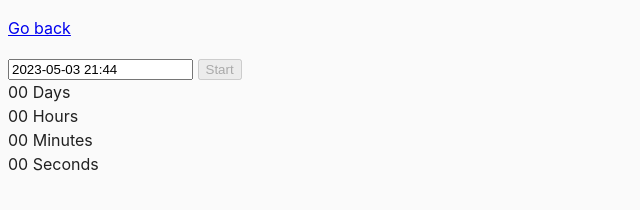
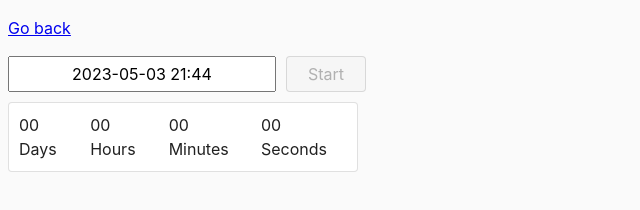
Before and after one commit to vladislav-slobodenjuk/goit-fs78-js-hw-09, a website built with Parcel: page src/02-timer.html in a window 1280 px wide. Shown: the whole page, without its empty margins (0-640 px from the left). Built offline with nearby package versions, Linux system fonts and the light colour scheme.

Commit message:
task-02: notifications and refactor

```diff
--- a/package.json
+++ b/package.json
@@ -19,7 +19,8 @@
   },
   "dependencies": {
     "flatpickr": "^4.6.13",
-    "modern-normalize": "^1.1.0"
+    "modern-normalize": "^1.1.0",
+    "notiflix": "^3.2.6"
   },
   "devDependencies": {
     "@parcel/transformer-sass": "^2.6.0",
--- a/src/02-timer.html
+++ b/src/02-timer.html
@@ -5,13 +5,14 @@
     <meta name="viewport" content="width=device-width, initial-scale=1.0" />
     <title>Countdown timer</title>
     <link rel="stylesheet" href="css/common.css" />
+    <link rel="stylesheet" href="css/02-timer.css" />
   </head>
   <body>
     <p><a href="index.html">Go back</a></p>
-
-    <input type="text" id="datetime-picker" />
-    <button type="button" data-start>Start</button>
-
+    <div class="controls">
+      <input type="text" id="datetime-picker" />
+      <button type="button" data-start>Start</button>
+    </div>
     <div class="timer">
       <div class="field">
         <span class="value" data-days>00</span>
--- /dev/null
+++ b/src/css/02-timer.css
@@ -0,0 +1,32 @@
+.timer {
+  display: flex;
+  justify-content: center;
+  gap: 12px;
+  max-width: 350px;
+  padding: 10px;
+  background-color: #fff;
+  border: 1px solid rgba(0, 0, 0, 0.12);
+  border-radius: 4px;
+}
+
+.controls {
+  display: flex;
+  gap: 10px;
+  margin-bottom: 10px;
+}
+
+button {
+  padding: 4px 8px;
+  min-width: 80px;
+  border: 1px solid rgba(0, 0, 0, 0.12);
+  border-radius: 4px;
+
+  font: inherit;
+  cursor: pointer;
+}
+
+input {
+  padding: 4px 8px;
+  font: inherit;
+  text-align: center;
+}
--- a/src/js/02-timer.js
+++ b/src/js/02-timer.js
@@ -1,12 +1,16 @@
 import flatpickr from 'flatpickr';
+import { Notify } from 'notiflix/build/notiflix-notify-aio';
 import 'flatpickr/dist/flatpickr.min.css';
 
-const inputEl = document.getElementById('datetime-picker');
-const startBtn = document.querySelector('[data-start]');
-const daysEl = document.querySelector('.value[data-days]');
-const hoursEl = document.querySelector('.value[data-hours]');
-const minutesEl = document.querySelector('.value[data-minutes]');
-const secondsEl = document.querySelector('.value[data-seconds]');
+const refs = {
+  inputEl: document.getElementById('datetime-picker'),
+  startBtn: document.querySelector('[data-start]'),
+  daysEl: document.querySelector('.value[data-days]'),
+  hoursEl: document.querySelector('.value[data-hours]'),
+  minutesEl: document.querySelector('.value[data-minutes]'),
+  secondsEl: document.querySelector('.value[data-seconds]'),
+};
+const { inputEl, startBtn, daysEl, hoursEl, minutesEl, secondsEl } = refs;
 
 let selectedDate;
 let timerId;
@@ -18,14 +22,20 @@ const options = {
   minuteIncrement: 1,
   onClose(selectedDates) {
     console.log('selected date:', selectedDates[0]);
-
-    const isInPast = selectedDates[0] - Date.now() <= 0;
-    if (isInPast) return alert('Please choose a date in the future');
-    selectedDate = selectedDates[0];
-    // if (timerId) return;
-    startBtn.removeAttribute('disabled');
+    OnCloseCallback(selectedDates);
   },
 };
+
+function OnCloseCallback(selectedDates) {
+  const isInPast = selectedDates[0] - Date.now() <= 0;
+  if (isInPast) {
+    startBtn.setAttribute('disabled', '');
+    return Notify.failure('Please choose a date in the future');
+  }
+  selectedDate = selectedDates[0];
+  // if (timerId) return;
+  startBtn.removeAttribute('disabled');
+}
 
 window.addEventListener('DOMContentLoaded', onload);
 startBtn.addEventListener('click', onStart);
@@ -35,18 +45,7 @@ function onload() {
   flatpickr(inputEl, options);
 }
 
-// startBtn.setAttribute('disabled', '');
-// flatpickr(inputEl, options);
-
 function onStart() {
-  // console.log(selectedDate);
-  // const currentDate = Date.now();
-  // const difference = targetDate - currentDate;
-  // if (difference <= 0) return alert('Please choose a date in the future');
-
-  // const values = convertMs(difference);
-  // const values = convertMs(date);
-  // console.log(values);
   startBtn.setAttribute('disabled', '');
   inputEl.setAttribute('disabled', '');
   timerId = setInterval(setValues, 1000, selectedDate);
@@ -55,8 +54,8 @@ function onStart() {
 function setValues(targetDate) {
   const difference = targetDate - Date.now();
   console.log('time left:', difference);
+
   if (difference <= 0) return clearInterval(timerId); // stop at the end of countdown
-
   const { days, hours, minutes, seconds } = convertMs(difference);
 
   daysEl.textContent = addLeadingZero(days);
@@ -66,9 +65,6 @@ function setValues(targetDate) {
 }
 
 function addLeadingZero(value) {
-  // console.log(String(value).padStart(2, '0'));
-  // console.log('aaa');
-  // return value.lenth < 2 ? String(value).padStart('0') : value;
   return String(value).padStart(2, '0');
 }
 
```
Also changed, not shown: 1 other file.
